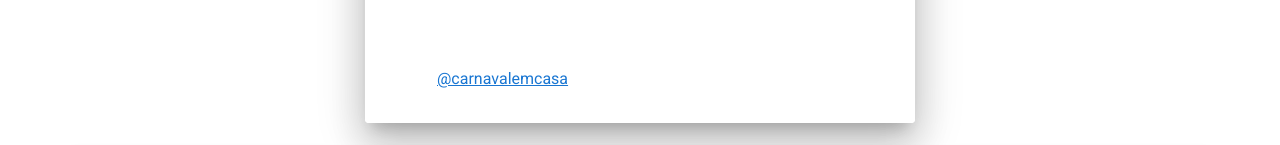
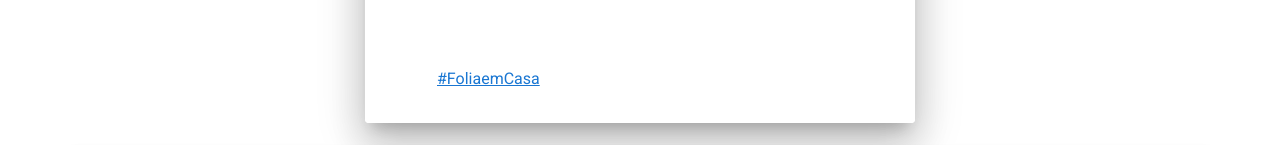
Before and after one commit to decola-time05/hackathon-decola, a Vue app: page / in a window 1280 px wide. Shown: the part 1442-1587 px from the top of the page. Built offline with nearby package versions, Linux system fonts and the light colour scheme.

Commit message:
Changing hyperlink

```diff
--- a/src/components/AppCarousel.vue
+++ b/src/components/AppCarousel.vue
@@ -22,7 +22,7 @@
             class="instagram"
             href="https://www.instagram.com/explore/tags/carnavalemcasa/"
             target="_blank"
-            >@carnavalemcasa</a
+            >#FoliaemCasa</a
           >
         </v-list-item-content>
       </v-list-item>
```
